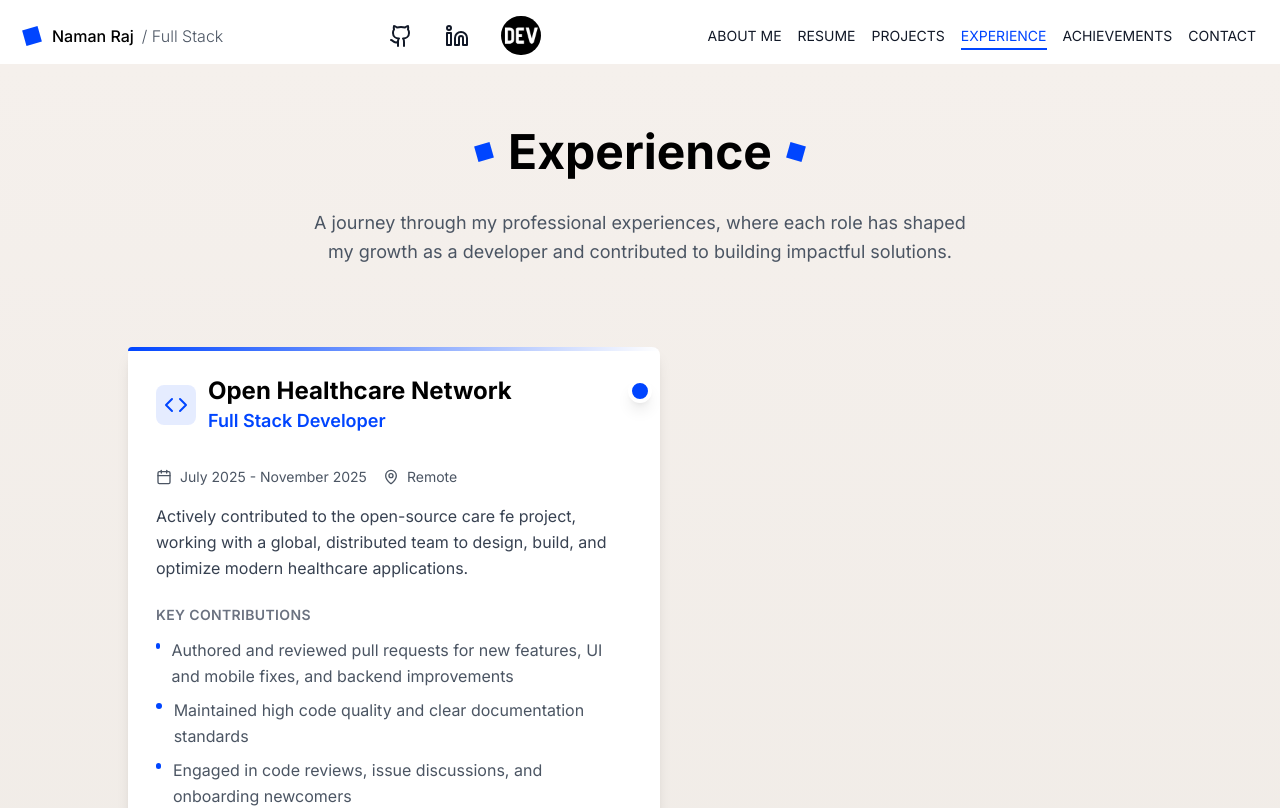
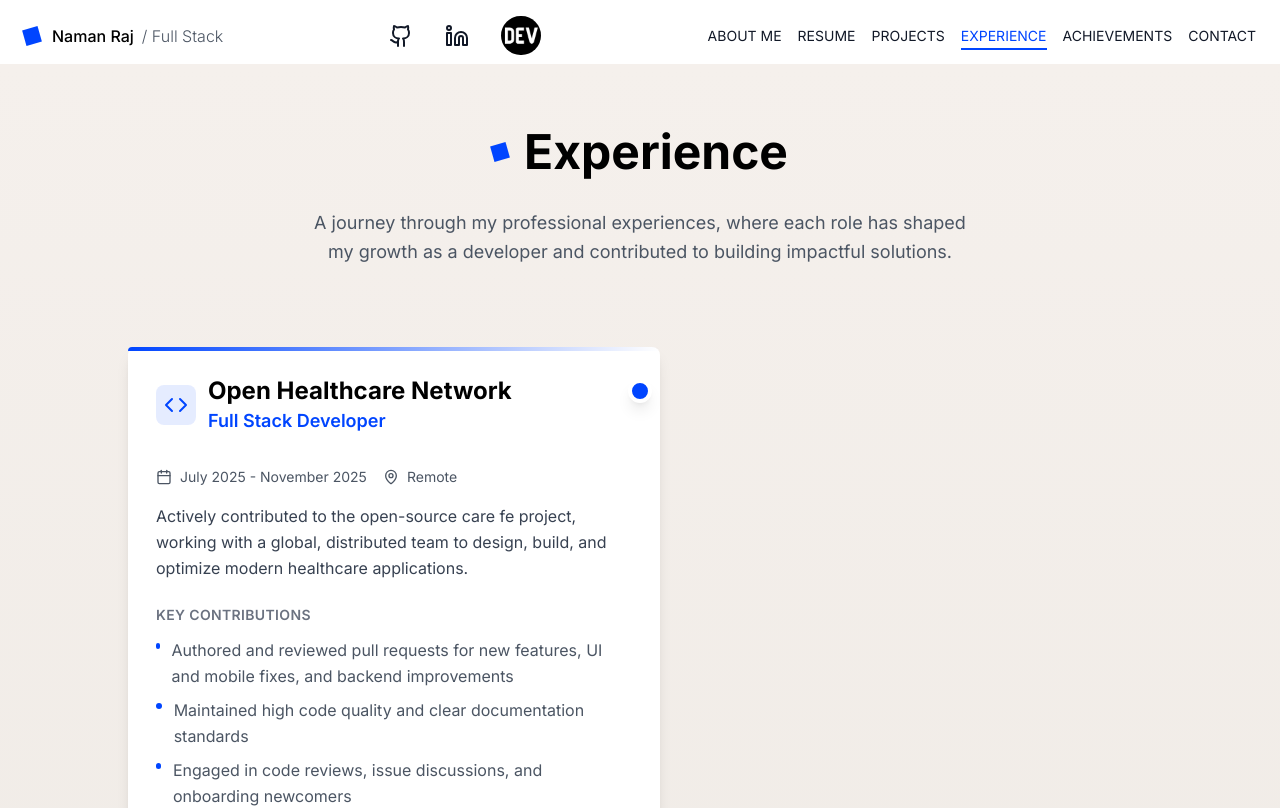
Before and after one commit to Denyme24/my-portfolio, a Next.js app: page /experience in a window 1280 px wide. Shown: the top 808 px of the page. Built offline with nearby package versions, Linux system fonts and the light colour scheme.

Commit message:
rm some icons

```diff
--- a/app/experience/page.tsx
+++ b/app/experience/page.tsx
@@ -90,11 +90,6 @@ export default function ExperiencePage() {
                 transition={{ duration: 4, repeat: Infinity, ease: 'linear' }}
               />
               <h1 className="text-5xl font-bold">Experience</h1>
-              <motion.div
-                className="h-4 w-4 bg-[#0045FF]"
-                animate={{ rotate: [360, 180, 0] }}
-                transition={{ duration: 4, repeat: Infinity, ease: 'linear' }}
-              />
             </motion.div>
             <motion.p
               initial={{ opacity: 0 }}
@@ -111,7 +106,7 @@ export default function ExperiencePage() {
           {/* Timeline Container */}
           <div className="relative mx-auto max-w-5xl">
             {/* Vertical Timeline Line */}
-            <div className="absolute left-8 top-0 hidden h-full w-0.5 bg-[#0045FF]/20 md:block md:left-1/2" />
+            <div className="absolute left-8 top-0 hidden h-full w-0.5 bg-[#0045FF]/20 md:left-1/2 md:block" />
 
             {/* Experiences */}
             <motion.div
@@ -131,7 +126,7 @@ export default function ExperiencePage() {
                     className="relative"
                   >
                     {/* Timeline Dot */}
-                    <div className="absolute left-8 top-8 z-10 hidden md:block md:left-1/2 md:-translate-x-1/2">
+                    <div className="absolute left-8 top-8 z-10 hidden md:left-1/2 md:block md:-translate-x-1/2">
                       <motion.div
                         className="h-6 w-6 rounded-full border-4 border-white bg-[#0045FF] shadow-lg"
                         whileHover={{ scale: 1.2 }}
@@ -147,7 +142,7 @@ export default function ExperiencePage() {
                       whileHover={{ y: -5 }}
                       transition={{ duration: 0.3 }}
                     >
-                      <div className="rounded-lg bg-white p-6 md:p-7 shadow-lg transition-all duration-300 hover:shadow-2xl">
+                      <div className="rounded-lg bg-white p-6 shadow-lg transition-all duration-300 hover:shadow-2xl md:p-7">
                         {/* Company Header */}
                         <div className="mb-6 flex items-start justify-between">
                           <div className="flex-1">
```
